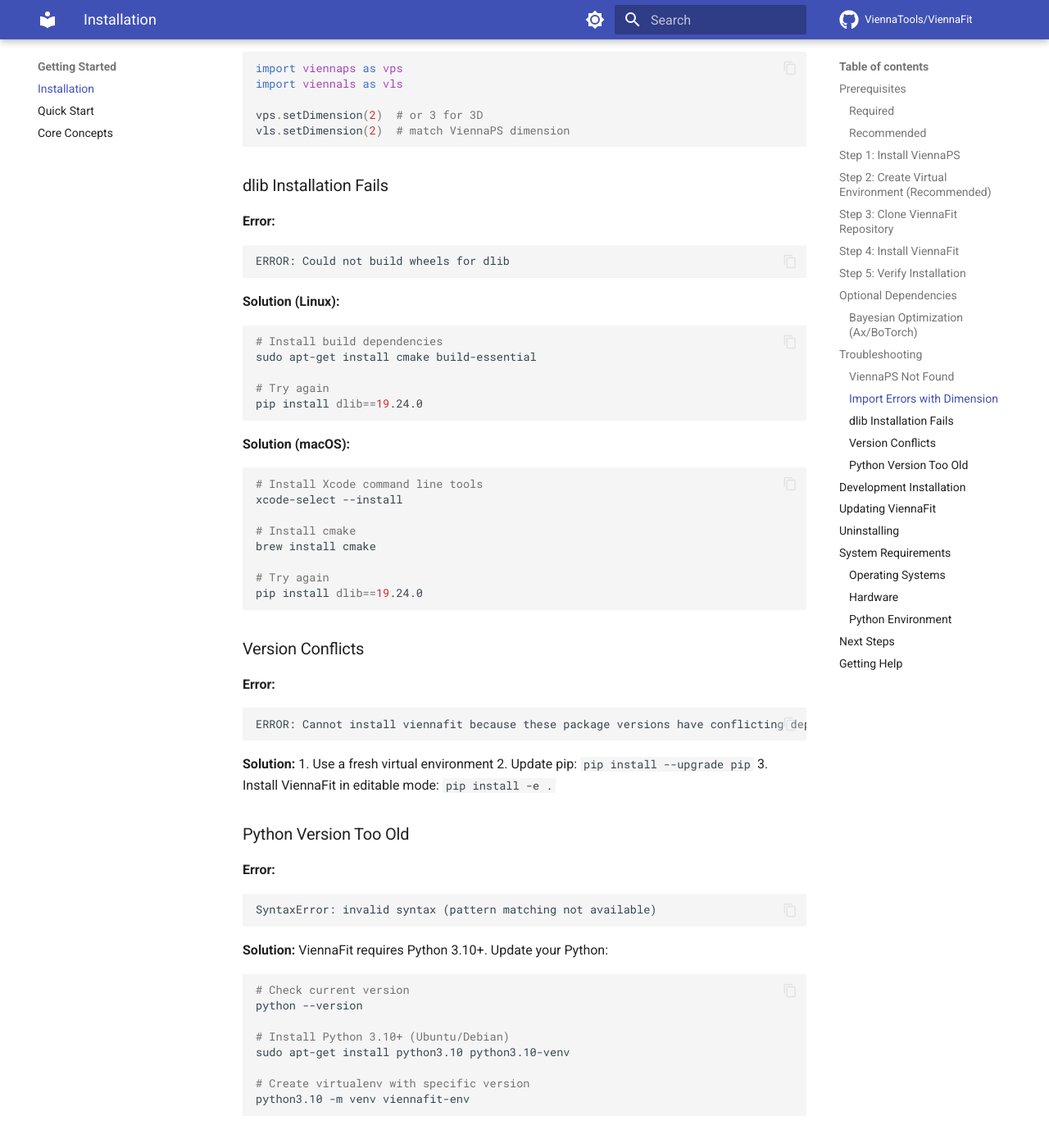
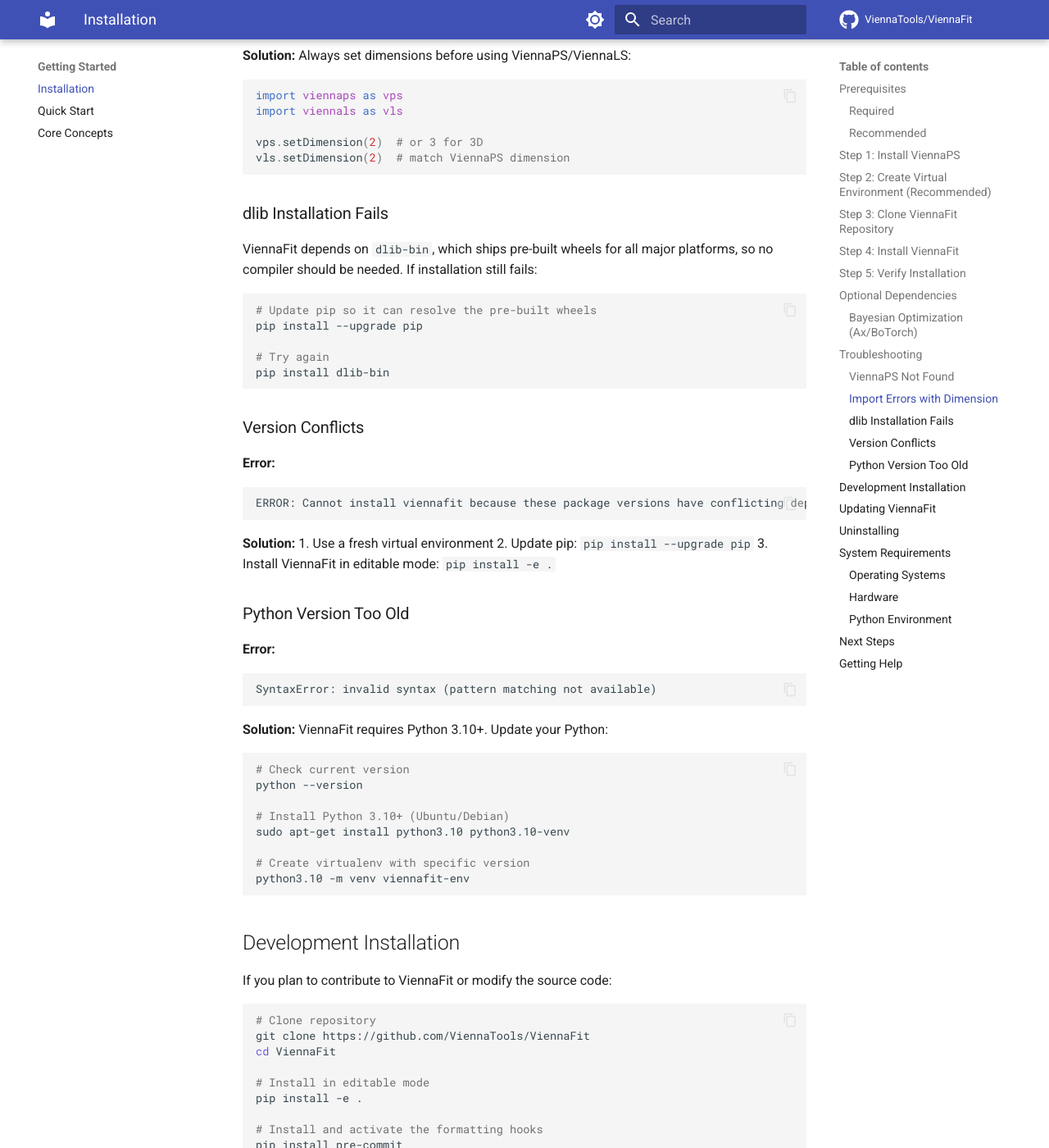
Before and after one commit to ViennaTools/ViennaFit, an MkDocs documentation site: the page built from docs/getting-started/installation.md, in a window 1280 px wide and 1400 px high, scrolled down 3406 px. Shown: the whole window at 82% size. Built offline with MkDocs 1.6.1 and Material for MkDocs 9.7.7, drawn with Linux system fonts in a browser that asks for light colours; comment, search, counter and statistics services are not loaded; the version menu is left out; some of the changed text lies outside the part shown.

````diff
--- a/docs/getting-started/installation.md
+++ b/docs/getting-started/installation.md
@@ -62,13 +62,14 @@ pip install .
 
 This will automatically install:
 
-- `dlib` 19.24.0 - Global optimization
+- `dlib-bin` 19.24.6+ - Global optimization
 - `nevergrad` 1.0.12+ - Alternative optimization algorithms
-- `numpy` 1.26.4 - Array operations
-- `cma` 3.2.2 - CMA-ES algorithm
+- `numpy` 1.26+ - Array operations
+- `cma` 3.2.2+ - CMA-ES algorithm
 - `SALib` 1.5.1+ - Sensitivity analysis
 - `matplotlib` 3.5+ - Plotting
 - `pandas` 1.5+ - Data handling
+- `Pillow` 9.0+ - Image handling for annotations
 
 ## Step 5: Verify Installation
 
@@ -94,10 +95,10 @@ All imports successful!
 
 ### Bayesian Optimization (Ax/BoTorch)
 
-For advanced Bayesian optimization capabilities, install additional packages:
+For advanced Bayesian optimization capabilities, install ViennaFit with the `bayesian` extra:
 
 ```bash
-pip install botorch>=0.15.1 gpytorch>=1.14 ax-platform>=1.1.2
+pip install .[bayesian]
 ```
 
 !!! warning "Large Install"
@@ -149,30 +150,15 @@ vls.setDimension(2)  # match ViennaPS dimension
 
 ### dlib Installation Fails
 
-**Error:**
-```
-ERROR: Could not build wheels for dlib
-```
+ViennaFit depends on `dlib-bin`, which ships pre-built wheels for all major
+platforms, so no compiler should be needed. If installation still fails:
 
-**Solution (Linux):**
 ```bash
-# Install build dependencies
-sudo apt-get install cmake build-essential
+# Update pip so it can resolve the pre-built wheels
+pip install --upgrade pip
 
 # Try again
-pip install dlib==19.24.0
-```
-
-**Solution (macOS):**
-```bash
-# Install Xcode command line tools
-xcode-select --install
-
-# Install cmake
-brew install cmake
-
-# Try again
-pip install dlib==19.24.0
+pip install dlib-bin
 ```
 
 ### Version Conflicts
@@ -220,8 +206,9 @@ cd ViennaFit
 # Install in editable mode
 pip install -e .
 
-# Install development dependencies (optional)
-pip install pytest black isort
+# Install and activate the formatting hooks
+pip install pre-commit
+pre-commit install
 ```
 
 Editable mode (`-e`) means changes to the source code take effect immediately without reinstalling.
--- a/mkdocs.yml
+++ b/mkdocs.yml
@@ -73,5 +73,3 @@ extra:
   social:
     - icon: fontawesome/brands/github
       link: https://github.com/ViennaTools/ViennaFit
-  version:
-    provider: mike
````
Also changed, not shown: CHANGELOG.md (added, +58 -0 lines), CONTRIBUTING.md (added, +64 -0 lines), 1 other file.
